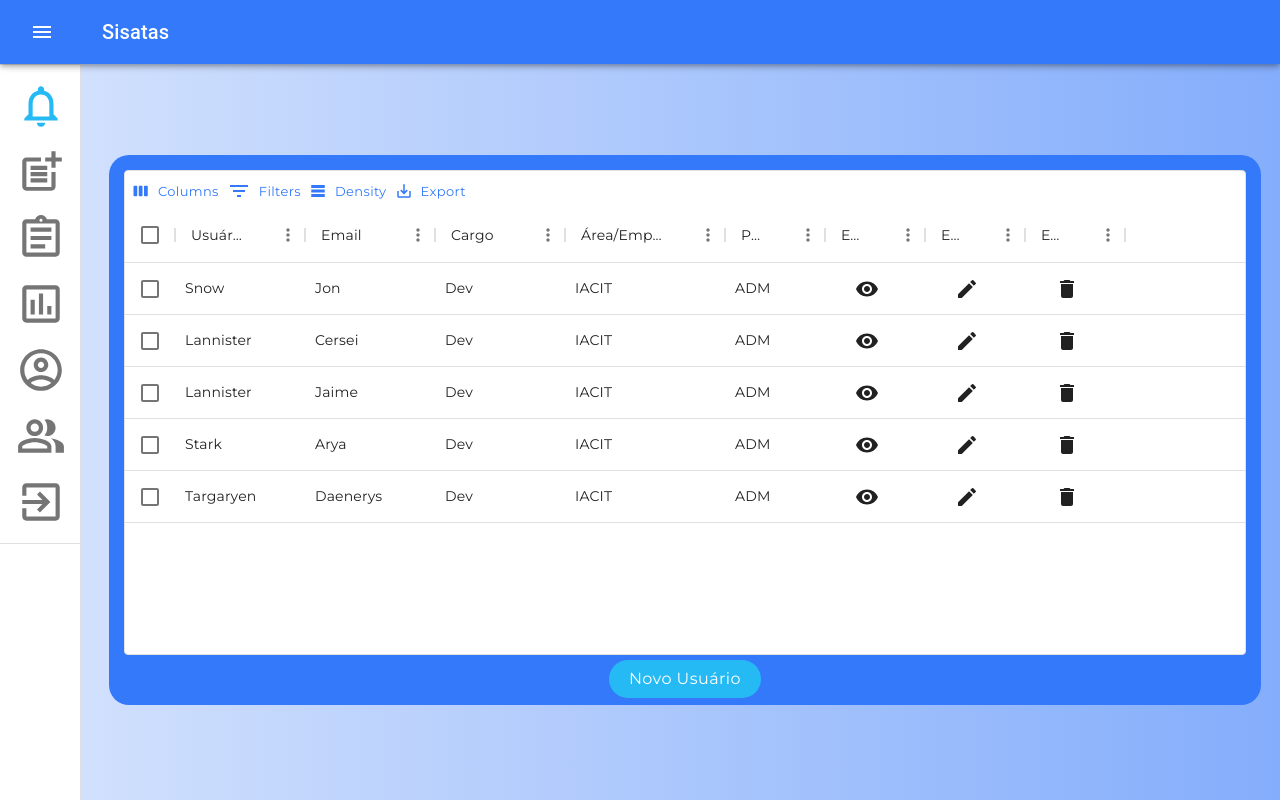
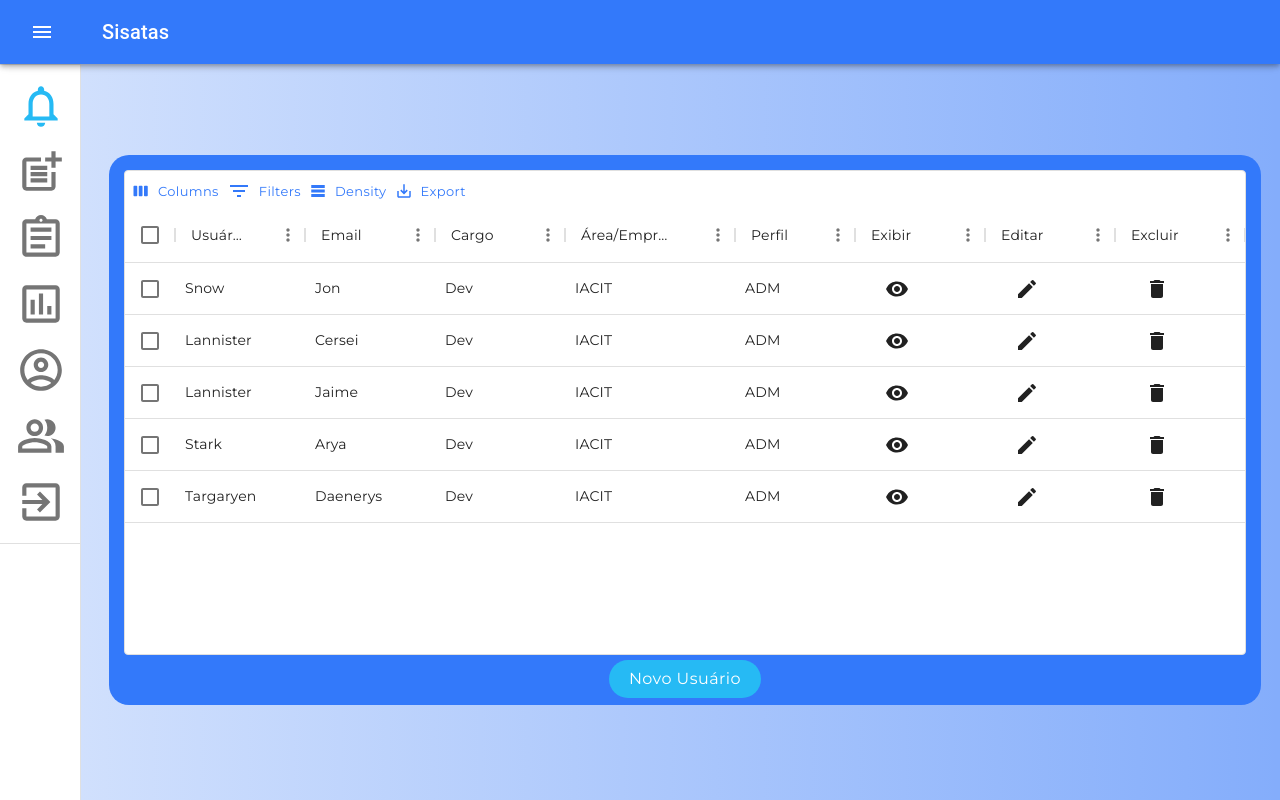
Before and after one commit to BureauTech/ProjectSisatas, a React (Create React App) app in the folder client/: page /users-list in a window 1280 px wide. Shown: the top 800 px of the page. Built offline with nearby package versions, Linux system fonts and the light colour scheme.

Commit message:
ajustado largura colunas

```diff
--- a/client/src/components/UserList/UserList.js
+++ b/client/src/components/UserList/UserList.js
@@ -48,20 +48,20 @@ const columns = [
     { field: 'Usuário', headerName: 'Usuário', width: 130 },
     { field: 'Email', headerName: 'Email', width: 130 },
     { field: 'Cargo', headerName: 'Cargo', width: 130 },
-    { field: 'ÁreaEmpresa', headerName: 'Área/Empresa', width: 160 },
-    { field: 'Perfil', headerName: 'Perfil', width: 100 },
+    { field: 'ÁreaEmpresa', headerName: 'Área/Empresa', width: 170 },
+    { field: 'Perfil', headerName: 'Perfil', width: 120 },
     {
-        field: "Exibir", headerName: "Exibir", width: 100,
+        field: "Exibir", headerName: "Exibir", width: 130,
         renderCell: (params) => (
             <Button onClick={() => console.log(params.getValue("id"))} ><VisibilityIcon className='icon' /></Button>)
     },
     {
-        field: "Editar", headerName: "Editar", width: 100,
+        field: "Editar", headerName: "Editar", width: 130,
         renderCell: (params) => (
             <Button onClick={() => console.log(params.getValue("id"))} ><EditIcon className='icon' /></Button>)
     },
     {
-        field: "Excluir", headerName: "Excluir", width: 100,
+        field: "Excluir", headerName: "Excluir", width: 130,
         renderCell: (params) => (
             <Button onClick={() => console.log(params.getValue("id"))} ><DeleteIcon className='icon' /></Button>)
     }
```
